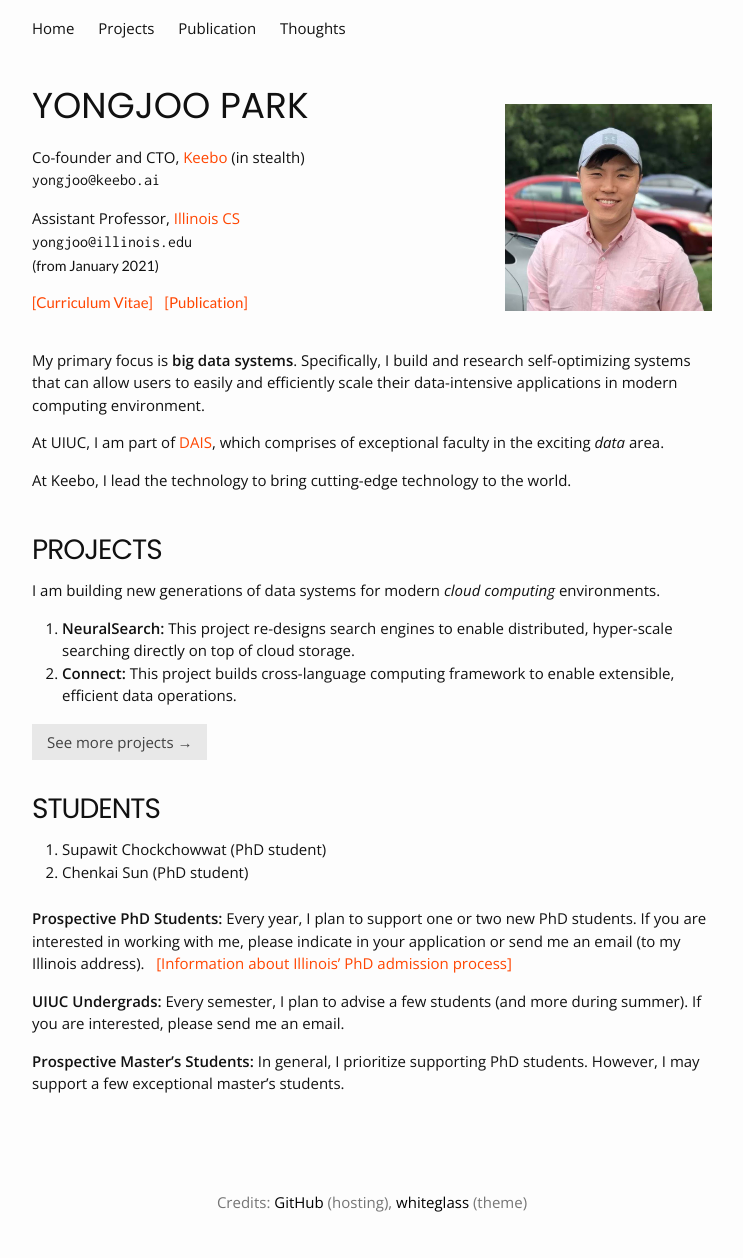
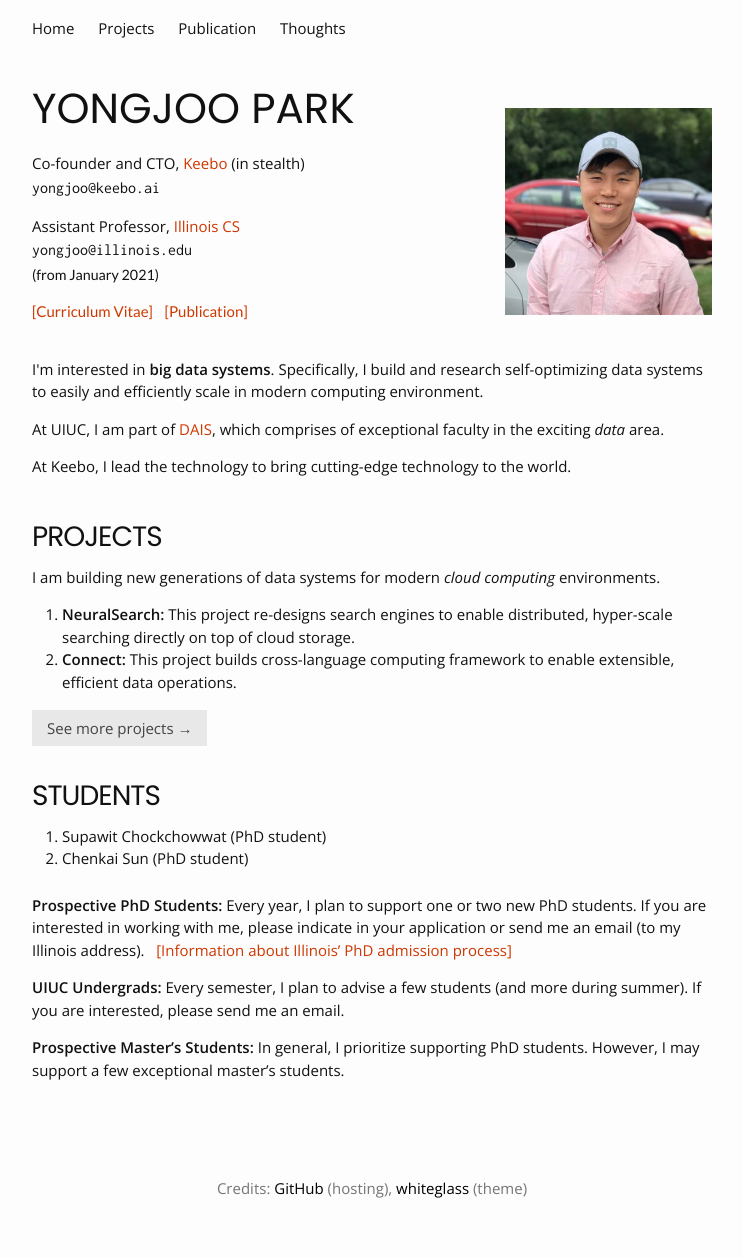
Before and after one commit to pyongjoo/pyongjoo.github.io, a Jekyll site: the page built from index.html, in a window 1280 px wide. Shown: the whole page, without its empty margins (268-1011 px from the left). Built offline with Jekyll 4.4.1, drawn with Linux system fonts in a browser that asks for light colours.

Commit message:
slight style changes

```diff
--- a/_sass/whiteglass/_base.scss
+++ b/_sass/whiteglass/_base.scss
@@ -110,11 +110,13 @@ a {
   text-decoration: none;
 
   &:visited {
-    color: darken($brand-color, 10%);
+    color: $brand-color;
+    // color: darken($brand-color, 10%);
   }
 
   &:hover {
-    color: $text-color;
+    color: $brand-color;
+    // color: $text-color;
     text-decoration: underline;
   }
 }
--- a/assets/main.scss
+++ b/assets/main.scss
@@ -19,7 +19,9 @@ $spacing-unit:     30px;
 $text-color:       #111;
 $background-color: #fdfdfd;
 // $brand-color:      #2568ba;
-$brand-color:      #FF4602;
+// $brand-color:      #FF4602;
+$brand-color:      #ce3700;
+
 
 $grey-color:       #757575;
 $grey-color-light: lighten($grey-color, 45%);
@@ -66,6 +68,7 @@ $on-laptop:        800px;
 	    .profile-name {
 	    	font-family: 'Poppins', sans-serif;
 	    	margin-bottom: 20px;
+	    	font-size: 42px;
 	    	font-weight: 500;
 	    }
 
--- a/index.html
+++ b/index.html
@@ -12,11 +12,13 @@ layout: home
 	        <p>
 	        <span class="profile-position">Co-founder and CTO,
 	        <a href="https://keebo.ai">Keebo</a> (in stealth)</span>
-	        <br><span class="profile-email">yongjoo@keebo.ai</span>
+	        <br><!-- <span style="font-size: 22px; vertical-align: middle;">&#x2709;</span> &nbsp; -->
+	        	<span class="profile-email" style="vertical-align: middle;">yongjoo@keebo.ai</span>
 	        </p>
 	        <p>
 	        <span class="profile-position">Assistant Professor, <a href="https://cs.illinois.edu/">Illinois CS</a></span>
-	        <br><span class="profile-email">yongjoo@illinois.edu</span>
+	        <br><!-- <span style="font-size: 22px; vertical-align: middle;">&#x2709;</span> &nbsp;  -->
+	        	<span class="profile-email" style="vertical-align: middle;">yongjoo@illinois.edu</span>
 	        <br><span style="font-size: 95%;">(from January 2021)</span>
 	        </p>
 	        <p><a href="/resources/Yongjoo_CV_2020_04.pdf">[Curriculum Vitae]</a>
@@ -30,9 +32,9 @@ layout: home
 	</div>
 	<div class="row profile-block">
 	    <div class="col-md-12 col-lg-12 interest">
-	        <p>My primary focus is <b>big data systems</b>.
-	           Specifically, I build and research self-optimizing systems that can allow users to easily and efficiently scale
-	           their data-intensive applications in modern computing environment.</p>
+	        <p>I'm interested in <b>big data systems</b>.
+	           Specifically, I build and research self-optimizing data systems
+	           to easily and efficiently scale in modern computing environment.</p>
 	        <p>At UIUC, I am part of <a href="https://dais.cs.illinois.edu/">DAIS</a>, which comprises of exceptional faculty
 	           in the exciting <i>data</i> area.</p>
 	        <p>At Keebo, I lead the technology to bring cutting-edge technology to the world.</p>
```
Also changed, not shown: publication.md (+38 -0 lines).
